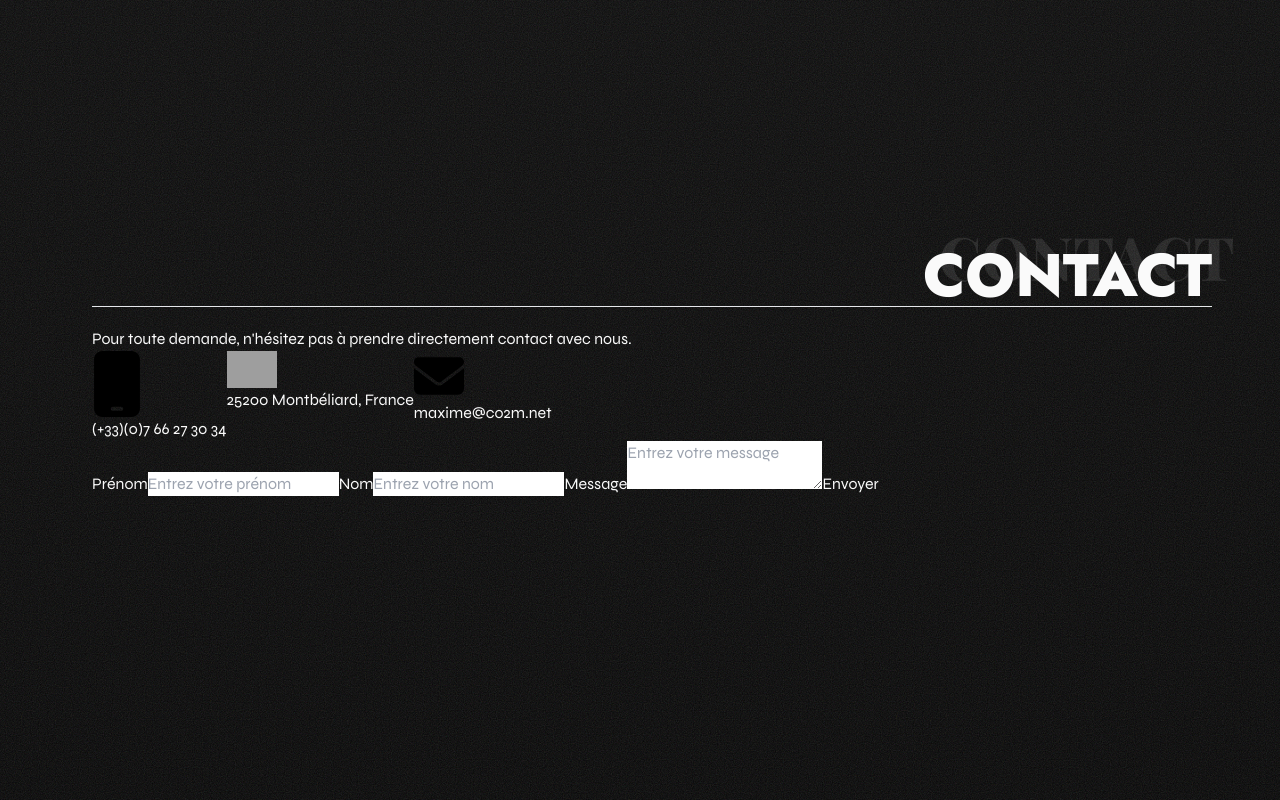
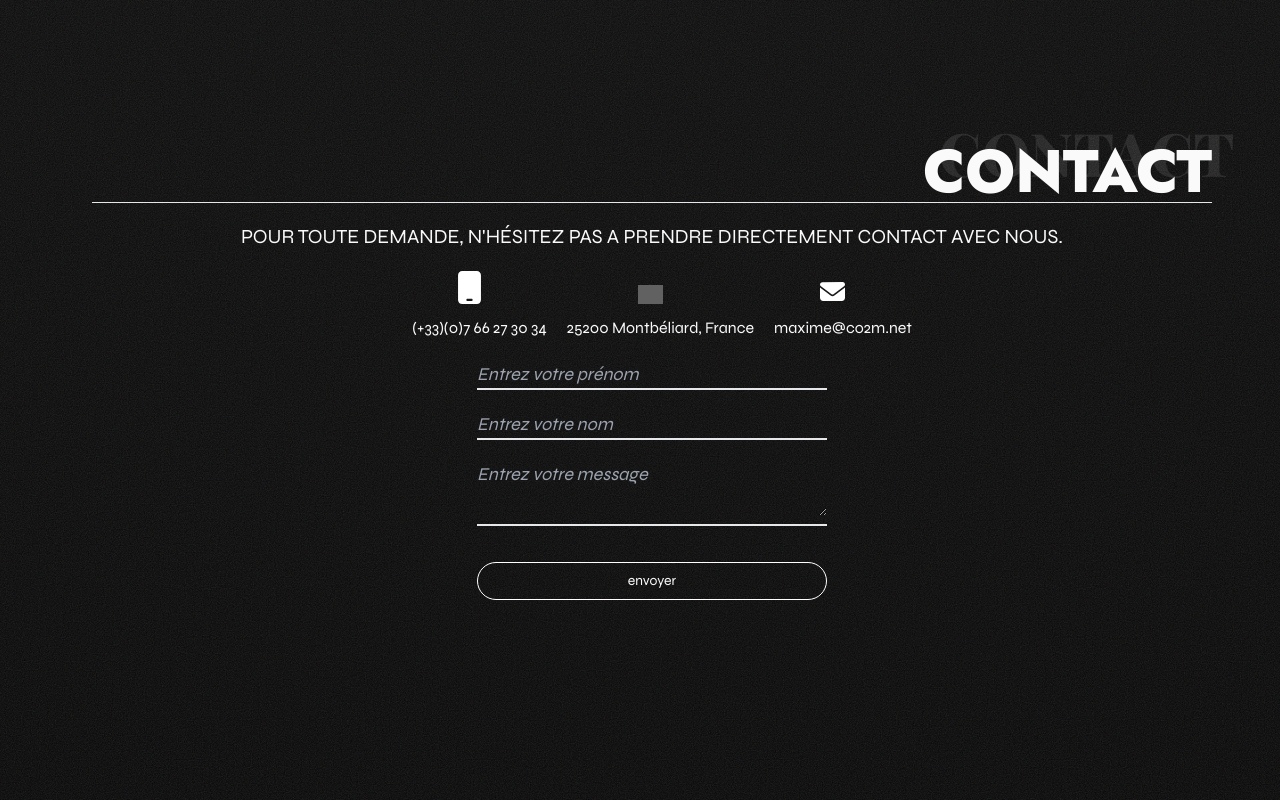
Before and after one commit to Flibouche/co2m, a React (Vite) app: page / in a window 1280 px wide. Shown: the part 5014-5814 px from the top of the page. Built offline with nearby package versions, Linux system fonts and the light colour scheme; grey boxes are pictures that could not be loaded; a web font is replaced by a local one.

Commit message:
Add style to the contact section.

```diff
--- a/src/_sections/main.tsx
+++ b/src/_sections/main.tsx
@@ -454,6 +454,24 @@ const MainNewsletter = forwardRef<HTMLDivElement, {}>((_, ref) => {
                 { x: 0, opacity: 0.1, duration: 1 },
                 "==0"
             );
+            timeline.fromTo(
+                q("hr"),
+                { x: -100, opacity: 0 },
+                { x: 0, opacity: 1, duration: 0.7 },
+                "-=0.2"
+            );
+            timeline.fromTo(
+                q("p"),
+                { y: 100, opacity: 0 },
+                { y: 0, opacity: 1, duration: 1 },
+                "-=0.5"
+            );
+            timeline.fromTo(
+                q("form"),
+                { opacity: 0 },
+                { opacity: 1, duration: 0.5 },
+                "-=0.5"
+            );
         } else {
             console.log("No ref");
         }
@@ -466,14 +484,14 @@ const MainNewsletter = forwardRef<HTMLDivElement, {}>((_, ref) => {
                 <h2 className="title text-4xl md:text-6xl font-jost font-extrabold text-left whitespace-nowrap">NEWSLETTER</h2>
             </div>
             <hr className="mb-5" />
-            <div className="flex flex-col items-center gap-y-5">
+            <div className="formdiv flex flex-col items-center gap-y-5">
                 <p className="text-xl">RESTEZ INFORMÉS AVEC NOTRE NEWSLETTER</p>
-                <form id="newsletter" action="#" className="relative flex">
+                <form id="newsletter" action="#" className="relative flex items-center">
                     {/* <label htmlFor="email">Email</label> */}
-                    <div className="w-[250px] transform border-b-2 bg-transparent text-lg duration-300 focus-within:border-[#007AFF]">
+                    <div className="min-w-[300px] transform border-b-2 bg-transparent text-lg duration-300 focus-within:border-[#007AFF]">
                         <input type="text" id="email" placeholder="Entrez votre adresse e-mail" className="focus-within:border-[#007AFF] w-full border-none bg-transparent outline-none placeholder:italic focus:outline-none" />
                     </div>
-                    <button type="submit" className="absolute right-0">
+                    <button type="submit" className="absolute right-[-2px]">
                         <svg xmlns="http://www.w3.org/2000/svg" viewBox="0 0 512 512" width={20} fill="white" className="hover:fill-[#007AFF] duration-500">
                             <path d="M498.1 5.6c10.1 7 15.4 19.1 13.5 31.2l-64 416c-1.5 9.7-7.4 18.2-16 23s-18.9 5.4-28 1.6L284 427.7l-68.5 74.1c-8.9 9.7-22.9 12.9-35.2 8.1S160 493.2 160 480l0-83.6c0-4 1.5-7.8 4.2-10.8L331.8 202.8c5.8-6.3 5.6-16-.4-22s-15.7-6.4-22-.7L106 360.8 17.7 316.6C7.1 311.3 .3 300.7 0 288.9s5.9-22.8 16.1-28.7l448-256c10.7-6.1 23.9-5.5 34 1.4z" />
                         </svg>
@@ -512,6 +530,30 @@ const MainContact = forwardRef<HTMLDivElement, {}>((_, ref) => {
                 { x: 0, opacity: 0.1, duration: 1 },
                 "==0"
             );
+            timeline.fromTo(
+                q("hr"),
+                { x: 100, opacity: 0 },
+                { x: 0, opacity: 1, duration: 0.7 },
+                "-=0.2"
+            );
+            timeline.fromTo(
+                q("p"),
+                { y: 100, opacity: 0 },
+                { y: 0, opacity: 1, duration: 1 },
+                "-=0.5"
+            );
+            timeline.fromTo(
+                q(".contact"),
+                { y: 100, opacity: 0 },
+                { y: 0, opacity: 1, duration: 1 },
+                "-=0.5"
+            );
+            timeline.fromTo(
+                q("form"),
+                { opacity: 0 },
+                { opacity: 1, duration: 0.5 },
+                "-=0.5"
+            );
         } else {
             console.log("No ref");
         }
@@ -524,28 +566,30 @@ const MainContact = forwardRef<HTMLDivElement, {}>((_, ref) => {
                 <h2 className="title text-4xl md:text-6xl font-jost font-extrabold text-right whitespace-nowrap">CONTACT</h2>
             </div>
             <hr className="mb-5" />
-            <span>Pour toute demande, n'hésitez pas à prendre directement contact avec nous.</span>
-            <div className='flex'>
-                {contacts.map((contact, index) => (
-                    <div key={index}>
-                        <img src={contact.src} alt={contact.alt} width={50} height={50} />
-                        <p>{contact.title}</p>
+            <div className="formdiv flex flex-col items-center gap-y-5">
+                <p className="text-xl">POUR TOUTE DEMANDE, N'HÉSITEZ PAS A PRENDRE DIRECTEMENT CONTACT AVEC NOUS.</p>
+                <div className="flex contact">
+                    {contacts.map((contact, index) => (
+                        <div key={index} className="flex flex-col justify-end items-center gap-3 space-x-5">
+                            <img src={contact.src} alt={contact.alt} width={25} height={25} className="filter invert" />
+                            <span>{contact.title}</span>
+                        </div>
+                    ))}
+                </div>
+                <form id="contactForm" action="#" className="flex flex-col gap-5 min-w-[350px]">
+                    <div className="transform border-b-2 bg-transparent text-lg duration-300 focus-within:border-[#007AFF]">
+                        <input type="text" id="prenom" placeholder="Entrez votre prénom" className="focus-within:border-[#007AFF] w-full border-none bg-transparent outline-none placeholder:italic focus:outline-none" />
                     </div>
-                ))}
-            </div>
+                    <div className="transform border-b-2 bg-transparent text-lg duration-300 focus-within:border-[#007AFF]">
+                        <input type="text" id="nom" placeholder="Entrez votre nom" className="focus-within:border-[#007AFF] w-full border-none bg-transparent outline-none placeholder:italic focus:outline-none" />
+                    </div>
+                    <div className="transform border-b-2 bg-transparent text-lg duration-300 focus-within:border-[#007AFF]">
+                        <textarea id="message" placeholder="Entrez votre message" className="focus-within:border-[#007AFF] w-full border-none bg-transparent outline-none placeholder:italic focus:outline-none" />
+                    </div>
 
-            <div>
-                <form id="contactForm" action="#">
-                    <label htmlFor="prenom">Prénom</label>
-                    <input type="text" id="prenom" placeholder="Entrez votre prénom" required />
-
-                    <label htmlFor="nom">Nom</label>
-                    <input type="text" id="nom" placeholder="Entrez votre nom" required />
-
-                    <label htmlFor="message">Message</label>
-                    <textarea id="message" placeholder="Entrez votre message" required></textarea>
-
-                    <button type="submit">Envoyer</button>
+                    <button type="submit" className="text-sm border border-white px-10 py-2 rounded-3xl hover:bg-white hover:text-black cursor-pointer mt-4 duration-500">
+                        envoyer
+                    </button>
                 </form>
             </div>
         </section>
```
